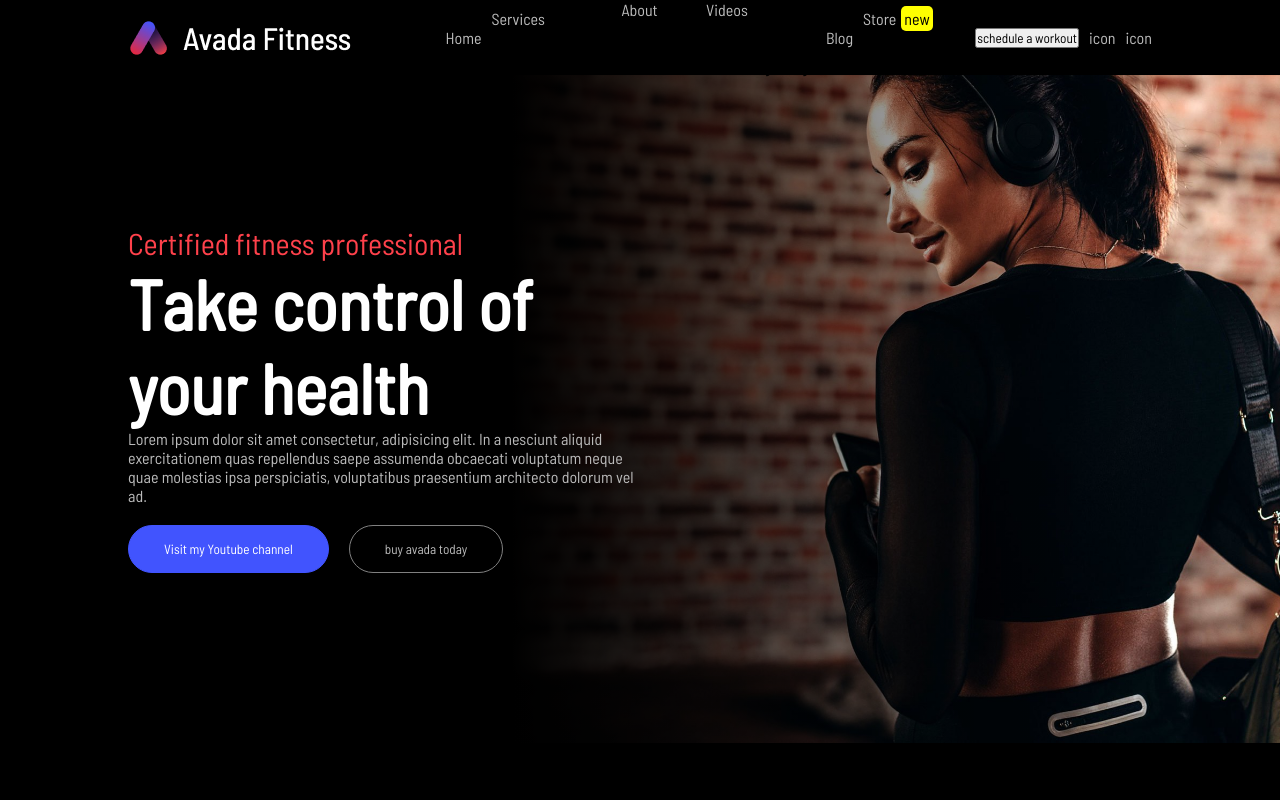
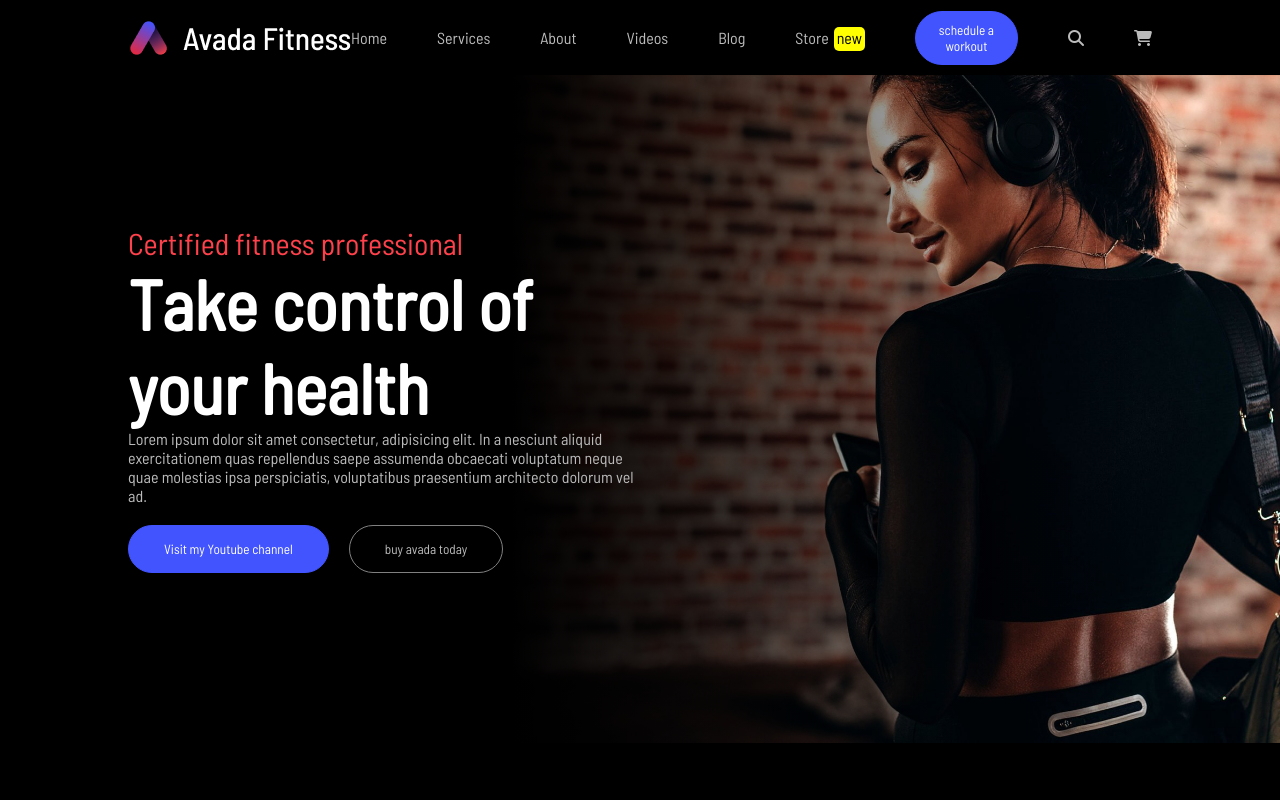
Before and after one commit to mattiabenelli/proj-html-vuejs, a Vue app: page / in a window 1280 px wide. Shown: the top 800 px of the page. Built offline with nearby package versions, Linux system fonts and the light colour scheme.

Commit message:
aggiunto fontawesome e finita stilizzazione navbar

```diff
--- a/package.json
+++ b/package.json
@@ -9,6 +9,7 @@
     "preview": "vite preview"
   },
   "dependencies": {
+    "@fortawesome/fontawesome-free": "^6.2.1",
     "vue": "^3.2.45"
   },
   "devDependencies": {
--- a/src/components/AppNavbar.vue
+++ b/src/components/AppNavbar.vue
@@ -15,15 +15,14 @@ export default {
           <div class="nav-links">
             <ul class="row">
               <li v-for="(item,index) in navItems" :key="index">
-                <a :href="item.url">{{ item.label }}</a>
-                <span v-if="item.new" class="newSection">new</span>
+                <a :href="item.url">{{ item.label }}<span v-if="item.new" class="newSection">new</span></a>
                 <ul v-if="item.subMenu">
-                  <li v-for="(items,index) in item.subMenu" :key="index">{{ items }}</li>
+                  <!-- <li v-for="(items,index) in item.subMenu" :key="index">{{ items }}</li> -->
                 </ul>
               </li>
-              <li><button>schedule a workout</button></li>
-              <li class="header-icon"><a href="#">icon</a></li>
-              <li class="header-icon"><a href="#">icon</a></li>
+              <li><button class="blue-red-btn btn-small">schedule a workout</button></li>
+              <li class="header-icon"><a href="#"><i class="fa-solid fa-magnifying-glass"></i></a></li>
+              <li class="header-icon"><a href="#"><i class="fa-solid fa-cart-shopping"></i></a></li>
             </ul>
           </div>
         </div>
@@ -37,7 +36,7 @@ export default {
 
     .nav-links{
     .row{
-      gap: 10px;
+      gap: 50px;
     }
     ul{
     list-style-type: none;
@@ -48,7 +47,7 @@ export default {
     }
     .newSection{
       background-color: yellow;
-      padding: 3px;
+      padding: 1px 3px 4px 3px;
       color: black;
       border-radius: 5px;
       margin-left: 5px;
--- a/src/styles/generals.scss
+++ b/src/styles/generals.scss
@@ -1,5 +1,6 @@
 @use '../styles/partials/variables' as *;
 @use '../styles/partials/mixins' as *;
+@import "../../node_modules/@fortawesome/fontawesome-free/css/all.min.css";
 
 * {
     margin: 0;
@@ -55,6 +56,11 @@ footer {
     border-radius: 30px;
 }
 
+.btn-small {
+    padding: 10px 20px;
+    border-radius: 30px;
+}
+
 .blue-red-btn {
     background-color: $blueBtn;
     border: 1px solid $blueBtn;
```
Also changed, not shown: 1 other file (tests, documents, lock files or other folders).
